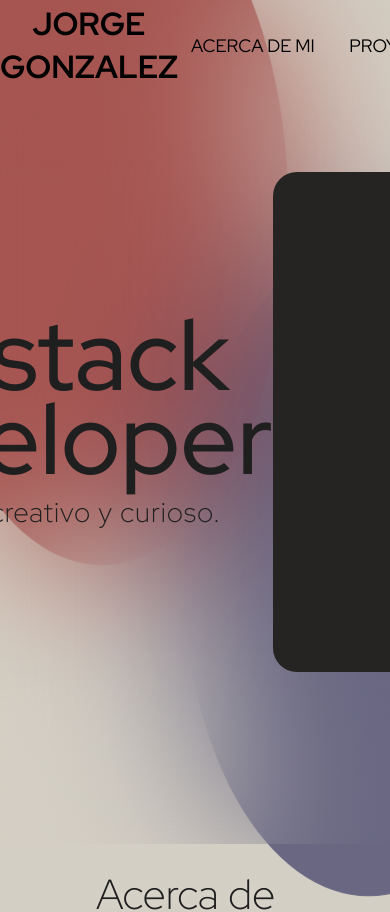
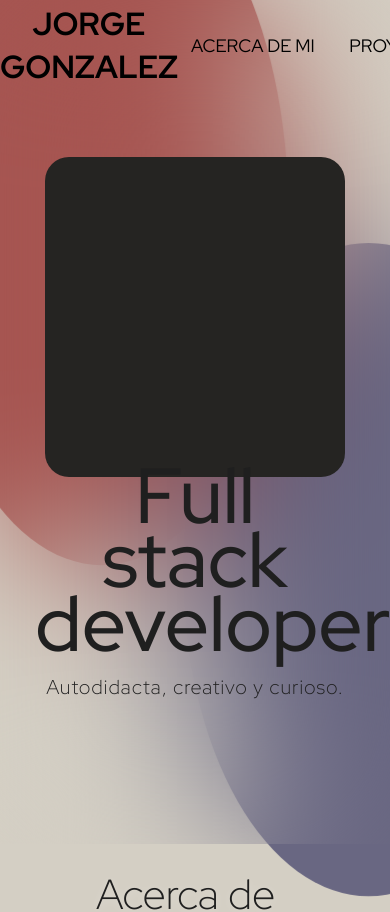
Before and after one commit to jgmanodes/portfolio-nextjs, a Next.js app: page / in a window 390 px wide. Shown: the top 912 px of the page. Built offline with nearby package versions, Linux system fonts and the light colour scheme.

Commit message:
#04 - Responsive Home component

```diff
--- a/src/styles/home.module.css
+++ b/src/styles/home.module.css
@@ -1,30 +1,93 @@
 .container {
-    width: 100%;
+    width: 80%;
     height: 100%;
+    margin: auto;
     display: flex;
     justify-content: center;
     align-items: center;
 }
 .container .text {
-    max-width: 500px;
+    min-width: 420px;
+    width: 40%;
     height: 50%;
     display: flex;
     flex-direction: column;
     justify-content: center;
 }
 .container .text h1 {
-    font-size: 100px;
-    line-height: 84px;
+    font-size: 86px;
+    line-height: 72px;
     margin-bottom: 12px;
 }
 .container .text h3 {
-    font-size: 28px;
+    font-size: 20px;
     letter-spacing: 1px;
 }
 .container .image {
     min-width: 300px;
-    width: 30%;
-    height: 500px;
+    width: 40%;
+    height: 400px;
     border-radius: 24px;
     background-color: var(--eerie-black);
 }
+
+@media (max-width: 1024px) {
+    .container {
+        width: 60%;
+    }
+    .container .text {
+        min-width: 320px;
+    }
+    .container .text h1 {
+        font-size: 64px;
+        line-height: 52px;
+    }
+    .container .text h3 {
+        font-size: 16px;
+    }
+    .container .image {
+        width: 250px;
+        height: 280px;
+    }
+}
+
+
+
+@media (max-width: 768px) {
+    .container {
+        width: 90%;
+        flex-direction: column-reverse;
+    }
+    .container .text {
+        width: 400px;
+        height: 25%;
+    }
+    .container .text h1 {
+        font-size: 78px;
+        line-height: 64px;
+        margin-bottom: 18px;
+        text-align: center;
+    }
+    .container .text h3 {
+        font-size: 20px;
+        text-align: center;
+    }
+    .container .image {
+        width: 350px;
+        height: 380px;
+    }
+}
+
+
+@media (max-width: 430px) {
+    .container {
+        width: 100%;
+    }
+    .container .text {
+        width: 200px;
+    }
+    .container .image {
+        width: 300px;
+        height: 320px;
+    }
+}
```
